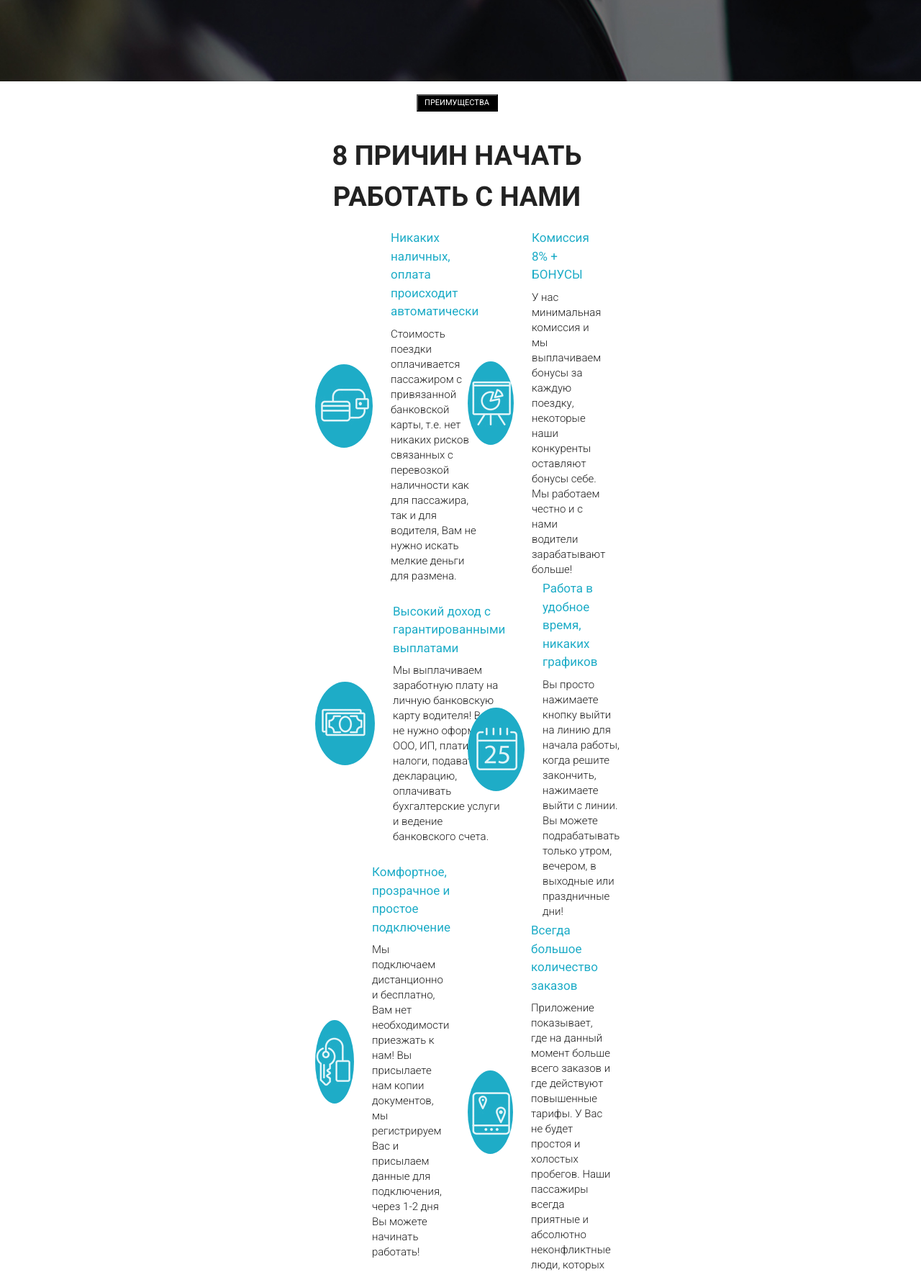
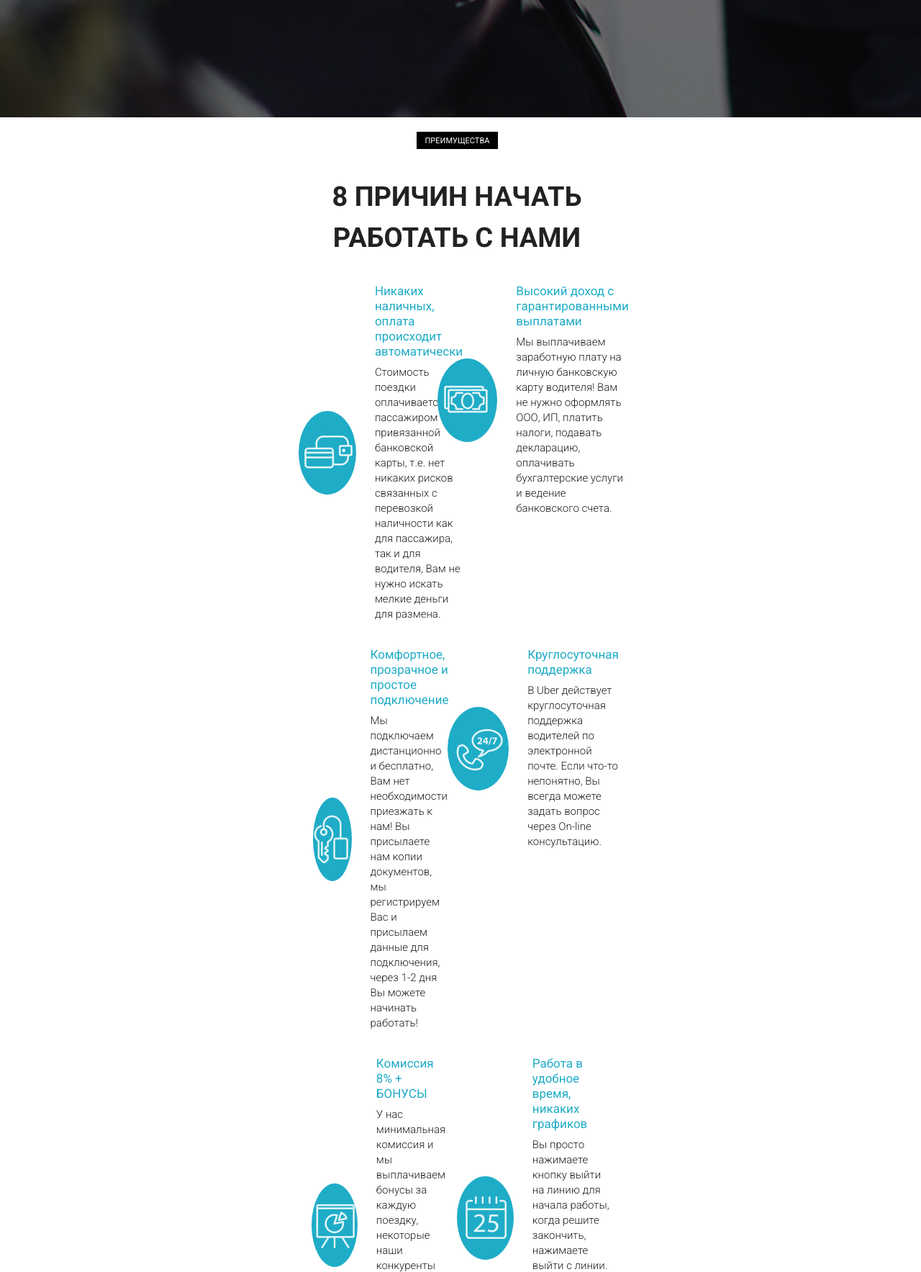
Before and after one commit to Kate-Shepel/Uber, a plain HTML site: page src/index.html in a window 1280 px wide. Shown: the part 760-2527 px from the top of the page at 72% size. Drawn offline with Linux system fonts and the light colour scheme.

Commit message:
fix: change advantages section and fixed menu

```diff
--- a/css/style.css
+++ b/css/style.css
@@ -4,19 +4,16 @@
 
 header {
     position: relative;
+    height: 50px; /* for fixed header */
 }
 
 nav {
     height: 50px;
     background-color: #212121;
 
-    position: fixed;
-    width: 100%;
-    z-index: 3;
-}
-
-.subheader {
-    margin-top: 50px; /* Add a top margin to avoid content overlay */
+    position: fixed; /* for fixed header */
+    width: 100%; /* for fixed header */
+    z-index: 2; /* for fixed header */
 }
 
 .menu {
@@ -43,6 +40,7 @@ nav {
     background-color: rgba(0,0,0, .6);
     position: absolute;
     width: 100%;
+    top: 50px; /* for fixed header */
 }
 
 .subheader .subheader_logo {
@@ -106,7 +104,7 @@ nav {
     line-height: 60px;
     margin: 0;
     text-align: center;
-    margin-top: 50px;
+    margin-top: 50px; /* Add a top margin to save previous margin after the manu type change (to fixed one) */
 }
 
 .promo_subheader {
@@ -129,7 +127,7 @@ nav {
     color: #FFFFFF;
 }
 
-.promo_btn {
+.promo .promo_btn {
     display: block;
     margin: 116px auto 0 auto;
     width: 259px;
@@ -147,10 +145,10 @@ nav {
 
 .advantages {
     min-height: 850px;
-    padding: 18px 433px 64px 423px;
+    padding: 20px 433px 64px 423px;
 }
 
-.advantages_btn {
+.label {
     width: 113px;
     height: 24px;
     font-weight: 400;
@@ -161,6 +159,7 @@ nav {
     background-color: #000000;
     display: block;
     margin: 0 auto;
+    padding: 5px 12px;
 }
 
 .col_left {
@@ -182,41 +181,38 @@ nav {
     text-align: center;
     text-transform: uppercase;
     color: #222222;
-    margin-top: 33px;
-    margin-bottom: 16px;
+    margin-top: 38px;
+    margin-bottom: 0px;
 }
 
-.advantages_reason {
+.advantages_block {
     display: flex;
-    justify-content: space-between;
+    justify-content: center;
     align-items: center;
-    gap: 25px;
+    margin-top: 35px;
 }
 
 .advantages_round {
     display: flex;
     justify-content: center;
     align-items: center;
+    margin-right: 26px;
     width: 116px;
     height: 116px;
     background-color: #1EACC7;
-    border-radius: 50%;
+    border-radius: 100%;
 }
 
-.advantage_text_left {
-    width: 371px;
-}
-
-.advantage_text_right {
-    width: 340px;
-    margin-right: 25px;
+.advantage_text {
+    width: 341px;
 }
 
 .advantage_header {
-font-weight: 400;
-font-size: 17px;
-align-items: center;
-color: #1EACC7;
+    font-weight: 400;
+    font-size: 17px;
+    line-height: 21px;
+    align-items: center;
+    color: #1EACC7;
 }
 
 .advantage_descr {
--- a/src/index.html
+++ b/src/index.html
@@ -65,20 +65,22 @@
 
     <section class="advantages">
         <div class="container">
-            <button class="advantages_btn">Преимущества</button>
+            <div class="label">преимущества</div>
             <h2 class="advantages_header">8 причин начать работать с нами</h2>
         <div class="row">
-            <div class="col-md-6 col_left">
-                <div class="advantages_reason">
+            <div class="col-md-6">
+                <div class="advantages_block">
                     <div class="advantages_round">
                         <img src="/src/icons/payment.png" alt="Оплата" class="advantage_icon">
                     </div>
-                    <div class="advantage_text advantage_text_left">
+                    <div class="advantage_text">
                         <h4 class="advantage_header">Никаких наличных, оплата происходит автоматически</h4>
                         <div class="advantage_descr">Стоимость поездки оплачивается пассажиром с привязанной банковской карты, т.е. нет никаких рисков связанных с перевозкой наличности как для пассажира, так и для водителя, Вам не нужно искать мелкие деньги для размена.</div>
                     </div>
                 </div>
-                <div class="advantages_reason">
+            </div>
+            <div class="col-md-6">
+                <div class="advantages_block">
                     <div class="advantages_round">
                         <img src="/src/icons/income.png" alt="Доход" class="advantage_icon">
                     </div>
@@ -87,7 +89,9 @@
                         <div class="advantage_descr">Мы выплачиваем заработную плату на личную банковскую карту водителя! Вам не нужно оформлять ООО, ИП, платить налоги, подавать декларацию, оплачивать бухгалтерские услуги и ведение банковского счета.</div>
                     </div>
                 </div>
-                <div class="advantages_reason">
+            </div>
+            <div class="col-md-6">
+                <div class="advantages_block">
                     <div class="advantages_round">
                         <img src="/src/icons/connect.png" alt="Комфотное подключение" class="advantage_icon">
                     </div>
@@ -96,49 +100,57 @@
                         <div class="advantage_descr">Мы подключаем дистанционно и бесплатно, Вам нет необходимости приезжать к нам! Вы присылаете нам копии документов, мы регистрируем Вас и присылаем данные для подключения, через 1-2 дня Вы можете начинать работать!</div>
                     </div>
                 </div>
-                <div class="advantages_reason">
+            </div>
+            <div class="col-md-6">
+                <div class="advantages_block">
                     <div class="advantages_round">
                         <img src="/src/icons/support.png" alt="Круглосуточная поддержка" class="advantage_icon">
                     </div>
-                    <div class="advantage_text advantage_text_left">
+                    <div class="advantage_text">
                         <h4 class="advantage_header">Круглосуточная поддержка</h4>
                         <div class="advantage_descr">В Uber действует круглосуточная поддержка водителей по электронной почте. Если что-то непонятно, Вы всегда можете задать вопрос через On-line консультацию.</div>
                     </div>
                 </div>
             </div>
-            <div class="col-md-6 col_right">
-                <div class="advantages_reason">
+            <div class="col-md-6">
+                <div class="advantages_block">
                     <div class="advantages_round">
                         <img src="/src/icons/comission.png" alt="Комиссия" class="advantage_icon">
                     </div>
-                    <div class="advantage_text advantage_text_right">
+                    <div class="advantage_text">
                         <h4 class="advantage_header">Комиссия 8% + БОНУСЫ</h4>
                         <div class="advantage_descr">У нас минимальная комиссия и мы выплачиваем бонусы за каждую поездку, некоторые наши конкуренты оставляют бонусы себе. Мы работаем честно и с нами водители зарабатывают больше!</div>
                     </div>
                 </div>
-                <div class="advantages_reason">
+            </div>
+            <div class="col-md-6">
+                <div class="advantages_block">
                     <div class="advantages_round">
                         <img src="/src/icons/schedule.png" alt="Удобный график" class="advantage_icon">
                     </div>
-                    <div class="advantage_text advantage_text_right">
+                    <div class="advantage_text">
                         <h4 class="advantage_header">Работа в удобное время, никаких графиков</h4>
                         <div class="advantage_descr">Вы просто нажимаете кнопку выйти на линию для начала работы, когда решите закончить, нажимаете выйти с линии. Вы можете подрабатывать только утром, вечером, в выходные или праздничные дни! </div>
                     </div>
                 </div>
-                <div class="advantages_reason">
+            </div>
+            <div class="col-md-6">
+                <div class="advantages_block">
                     <div class="advantages_round">
                         <img src="/src/icons/orders.png" alt="Много заказов" class="advantage_icon">
                     </div>
-                    <div class="advantage_text advantage_text_right">
+                    <div class="advantage_text">
                         <h4 class="advantage_header">Всегда большое количество заказов</h4>
                         <div class="advantage_descr">Приложение показывает, где на данный момент больше всего заказов и где действуют повышенные тарифы. У Вас не будет простоя и холостых пробегов. Наши пассажиры всегда приятные и абсолютно неконфликтные люди, которых приятно возить.</div>
                     </div>
                 </div>
-                <div class="advantages_reason">
+            </div>
+            <div class="col-md-6">
+                <div class="advantages_block">
                     <div class="advantages_round">
                         <img src="/src/icons/car.png" alt="Без наклеек" class="advantage_icon">
                     </div>
-                    <div class="advantage_text advantage_text_right">
+                    <div class="advantage_text">
                         <h4 class="advantage_header">Без шашечек и наклеек</h4>
                         <div class="advantage_descr">Вам не нужно менять цвет, устанавливать «шашки» на автомобиль и обклеивать его наклейками.</div>
                     </div>
```
